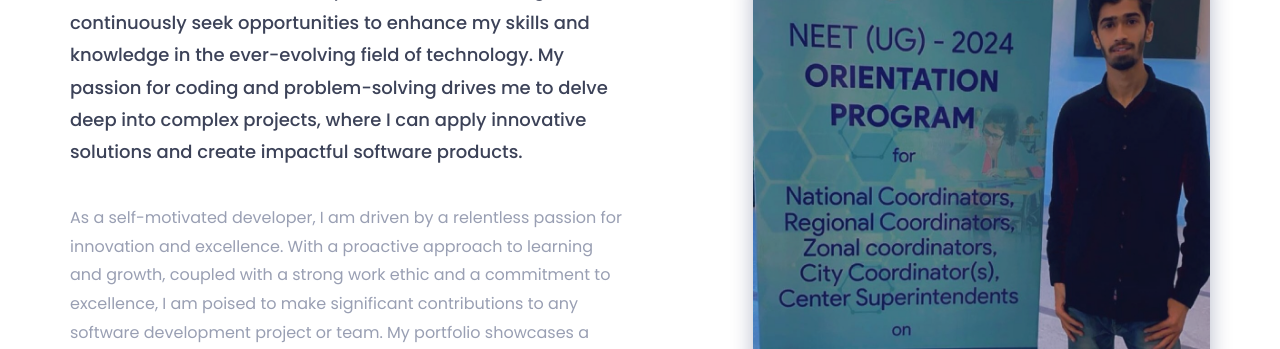
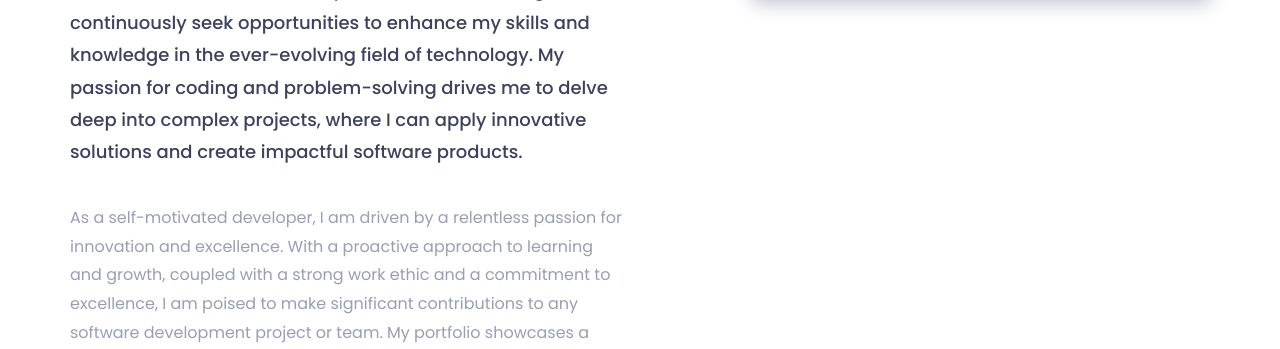
Before and after one commit to dev-sufyaan/My-Portfolio, a plain HTML site: page index.html in a window 1280 px wide. Shown: the part 1143-1492 px from the top of the page. Drawn offline with nearby package versions, Linux system fonts and the light colour scheme.

Commit message:
remove pfp

```diff
--- a/index.html
+++ b/index.html
@@ -156,7 +156,7 @@
 						</div>
 						<div class="col-sm-offset-1 col-sm-5">
 							<div class="single-about-img">
-								<img src="assets/images/about/profile_image.jpg" alt="profile_image">
+								<img src="assets/images/about/" alt="profile_image">
 								<div class="about-list-icon">
 									<ul>
 										<li>
```
